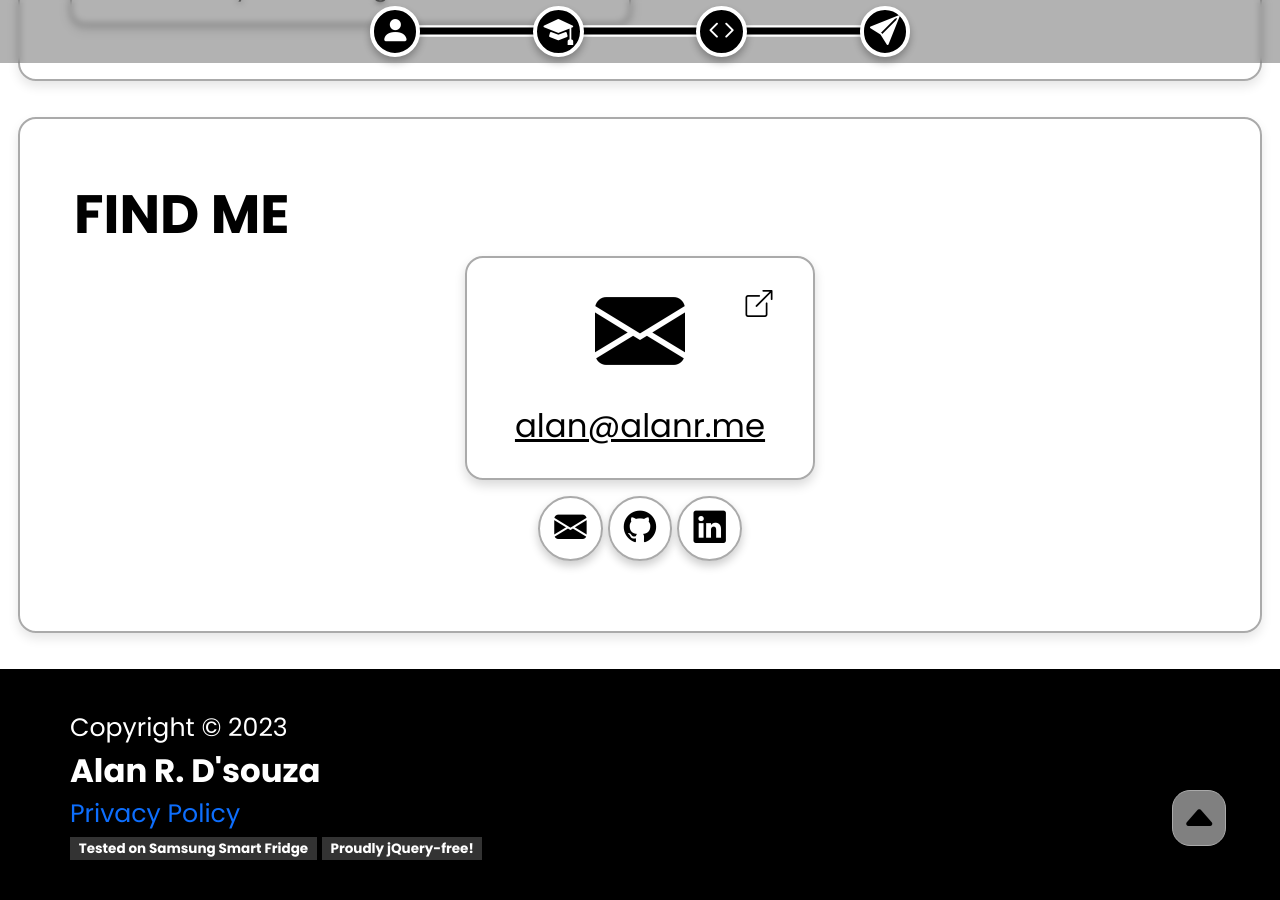
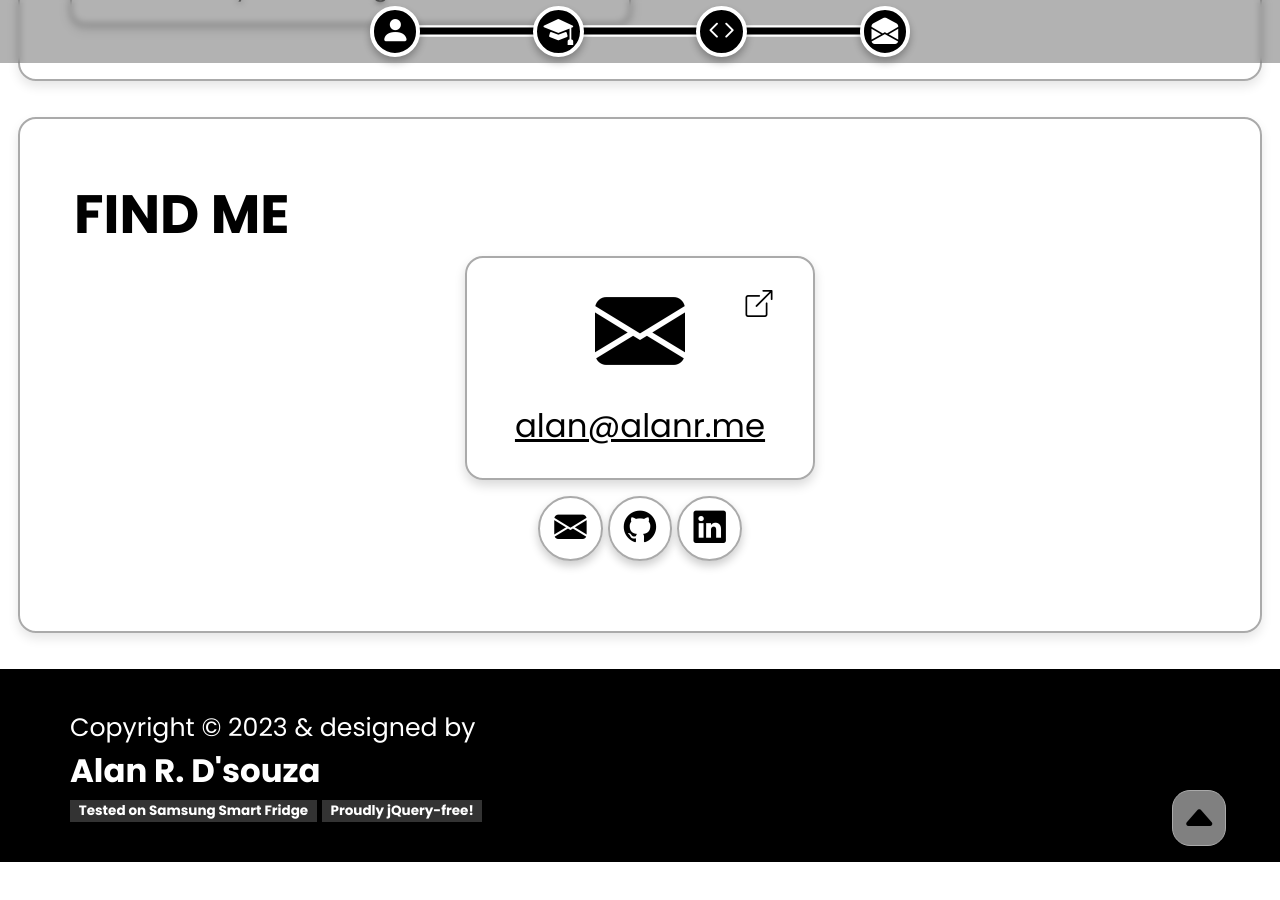
Before and after one commit to alanrme/alanr, a Jekyll site: the page built from index.html, in a window 1280 px wide and 900 px high, scrolled down 1727 px. Built offline with Jekyll 4.4.1, drawn with Linux system fonts in a browser that asks for light colours; nearby versions of some CDN libraries; after the commit the page ends 2589 px from its top, so only the background shows below that.

Commit message:
Cosmetic changes

```diff
--- a/_includes/footer.html
+++ b/_includes/footer.html
@@ -1,9 +1,8 @@
 <div class="footer">
     <div class="container">
-        <p3>Copyright &copy; 2023</p3>
+        <p3>Copyright &copy; 2023 & designed by</p3>
         <p><strong><span id="trigger">Alan R. D'souza</span></strong></p>
-        <p3><a href="{{site.baseurl}}/privacy.html">Privacy Policy</a></p3>
-        <br>
+        <!--<p3><a href="{{site.baseurl}}/privacy.html">Privacy Policy</a></p3> <br>-->
         <span class="badge">Tested on Samsung Smart Fridge</span>
         <span class="badge">Proudly jQuery-free!</span>
     </div>
--- a/_includes/nav.html
+++ b/_includes/nav.html
@@ -5,7 +5,7 @@
         <a href="#top"><div class="circle active"><i class="bi bi-person-fill"></i></div></a>
         <a href="#intro"><div class="circle"><i class="bi bi-mortarboard-fill"></i></div></a>
         <a href="#portfolio"><div class="circle"><i class="bi bi-code"></i></div></a>
-        <a href="#contact"><div class="circle"><i class="bi bi-send-fill"></i></div></a>
+        <a href="#contact"><div class="circle"><i class="bi bi-envelope-open-fill" style="font-size: 90%;"></i></div></a>
      </div>
      {% endunless %}
 
```
